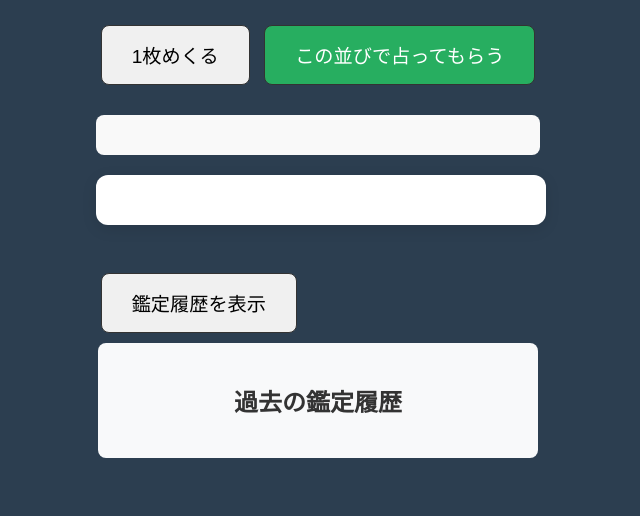
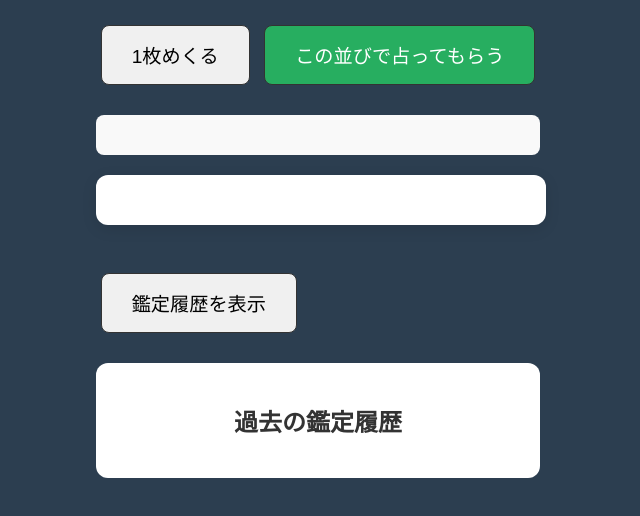
Before and after one commit to onigirikoubou-bit/tarot, a website: page index.html in a window 1280 px wide. Both pictures are taken after a click on the button "鑑定履歴を表示". Shown: the part 164-680 px from the top of the page, without its empty margins (322-962 px from the left). Drawn offline with Linux system fonts and the light colour scheme.

Commit message:
スタイルなど

```diff
--- a/index.html
+++ b/index.html
@@ -42,20 +42,11 @@
 <div id="ai-message-area"></div>
    <br>
 <!-- ボタンを追加 -->
-<button onclick="displayHistory()">鑑定履歴を表示</button>
+<!-- index.htmlの該当箇所 -->
+<button onclick="toggleHistory()">鑑定履歴を表示</button>
 
-<!-- 履歴詳細を表示するためのモーダルウィンドウ（最初は非表示） -->
-<div id="history-modal" class="modal" style="display:none;">
-    <div class="modal-content">
-        <span class="close-modal" onclick="closeModal()">&times;</span>
-        <div id="modal-body">
-            <!-- ここに詳細なカード情報と鑑定結果が入ります -->
-        </div>
-    </div>
-</div>
-
-<!-- 既存の履歴リストエリアはそのまま -->
-<div id="history-area" style="max-width: 600px; margin: 0 auto;">
+<!-- style="display: none;" を削除し、CSS側で制御します -->
+<div id="history-area">
     <h2>過去の鑑定履歴</h2>
     <div id="history-list"></div>
 </div>
--- a/script.js
+++ b/script.js
@@ -246,3 +246,47 @@ window.onclick = function(event) {
         modal.style.display = 'none';
     }
 }
+
+// --- 1. ボタンを押した時に履歴の表示/非表示を切り替える関数 ---
+function toggleHistory() {
+    const historyArea = document.getElementById('history-area');
+
+    // 表示状態の切り替え
+    if (historyArea.style.display === 'none' || historyArea.style.display === '') {
+        historyArea.style.display = 'block';
+        loadAndDisplayHistory(); // 中身を更新して表示
+    } else {
+        historyArea.style.display = 'none';
+    }
+}
+
+
+// --- 3. 履歴をクリックした時にモーダルを表示する関数 ---
+function showHistoryDetail(index) {
+    const history = JSON.parse(localStorage.getItem('tarotHistory') || '[]');
+    const item = history[index];
+    if (!item) return;
+
+    const modal = document.getElementById('history-modal');
+    const modalBody = document.getElementById('modal-body');
+
+    // 中身の組み立て
+    const cardsHtml = item.cards.map(card => `
+        <div style="border:1px solid #ddd; padding:10px; margin:5px; border-radius:8px; width:150px;">
+            <h4>${card.name} ${card.isReversed ? '(逆)' : '(正)'}</h4>
+        </div>
+    `).join('');
+
+    modalBody.innerHTML = `
+        <h3 style="color:#333;">鑑定日時: ${item.date}</h3>
+        <div style="display:flex; flex-wrap:wrap; justify-content:center;">${cardsHtml}</div>
+        <p style="color:#333; line-height:1.6; margin-top:20px;">${item.message.replace(/\n/g, '<br>')}</p>
+    `;
+
+    modal.style.display = 'block';
+}
+
+// --- 4. モーダルを閉じる関数 ---
+function closeModal() {
+    document.getElementById('history-modal').style.display = 'none';
+}
--- a/style.css
+++ b/style.css
@@ -214,22 +214,24 @@ button {
 }
 
 /* --- 履歴エリア全体のスタイル（幅を鑑定結果に合わせる） --- */
+/* --- 履歴エリア全体のスタイル --- */
 #history-area {
-    margin-top: 40px;
-    /* 鑑定結果エリアと同じ幅（例: 600px）に設定して中央寄せ */
-    max-width: 600px;
-    width: 90%;
-    margin-left: auto;
-    margin-right: auto;
+    display: block !important;
+    visibility: visible !important;
+    opacity: 1 !important;
+    max-width: 600px !important;
+    margin: 20px auto !important;
     padding: 20px;
-    /* 背景色などは好みで */
-    background-color: #f8f9fa;
-    border-radius: 8px;
+    background-color: #ffffff !important; /* ★背景を白に */
+    border-radius: 12px;                  /* ★角を丸く */
+    color: #333333 !important;            /* ★文字を黒に */
+    position: relative !important;
+    z-index: 999;
 }
 
 #history-area h2 {
     text-align: center;
-    color: #333;
+    color: #333333 !important; /* ★ここも明示 */
 }
 
 /* --- 個々の履歴アイテムのスタイル（読みやすく） --- */
@@ -314,9 +316,8 @@ button {
     color: #333;
 }
 
-/* これを追記して、強制的に見やすくする */
-#history-area, #history-list, .history-item {
-    max-width: 600px !important; /* 確実に幅を制限 */
-    margin: 0 auto !important;   /* 中央寄せ */
-    color: #333333 !important;   /* 文字色を黒にする */
+/* #history-list 内の文字を強制的に濃くする */
+#history-list, #history-list p, #history-list strong {
+    color: #333333 !important;
+    opacity: 1 !important;
 }
```
